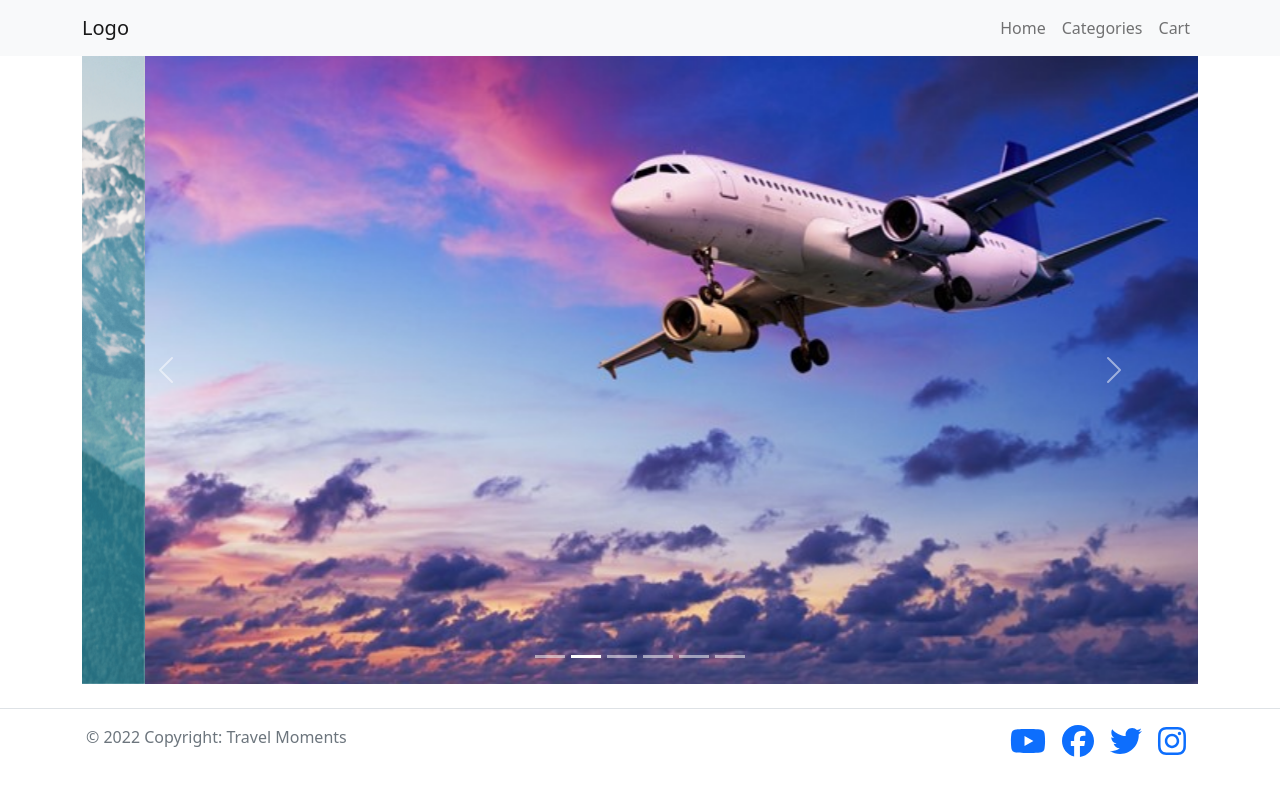
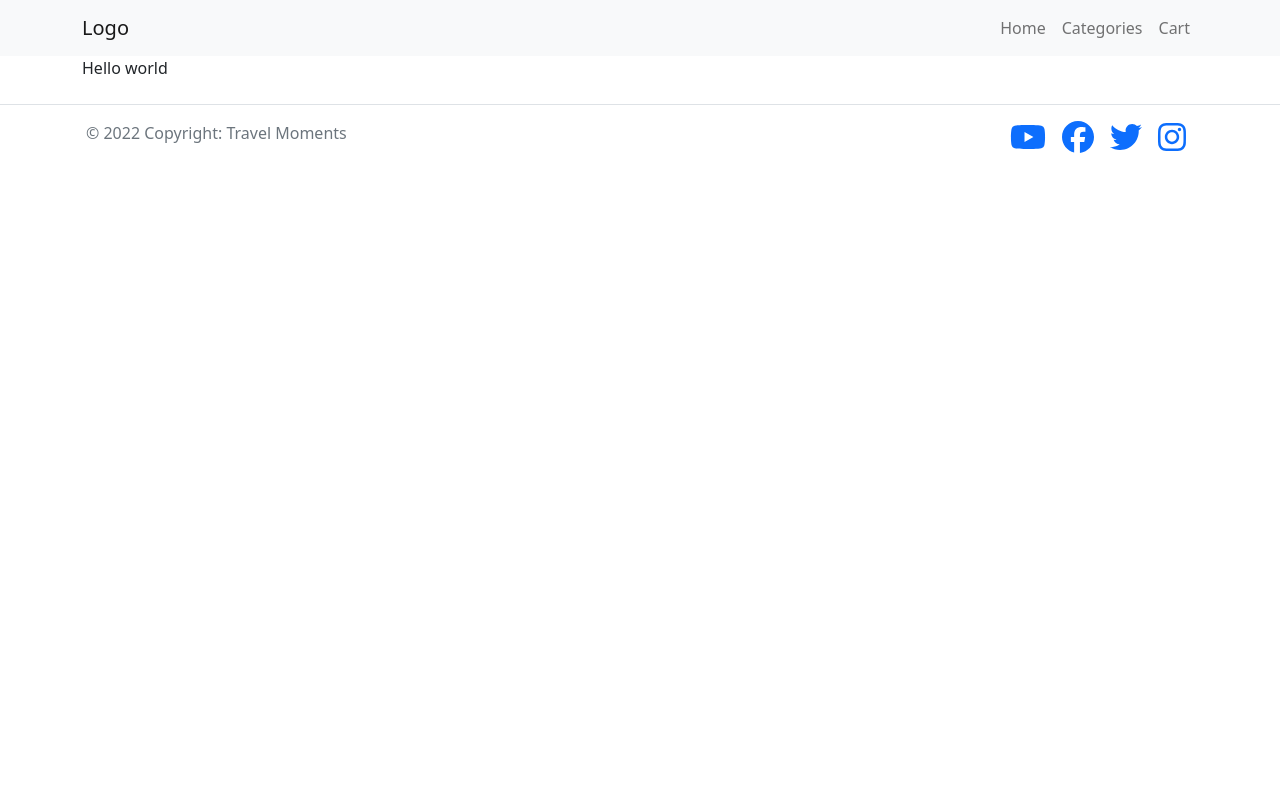
Before and after one commit to LauraStabulniece/hackathon-3, a React (Create React App) app: page /cart in a window 1280 px wide. Shown: the top 796 px of the page. Built offline with nearby package versions, Linux system fonts and the light colour scheme.

Commit message:
add pages

```diff
--- a/src/Components/Content.js
+++ b/src/Components/Content.js
@@ -1,10 +1,18 @@
-import Carousel from './Carousel'
+import { Route, Routes } from "react-router-dom";
+import Cart from "../Pages/Cart";
+import Categories from "../Pages/Categories";
+import Home from "../Pages/Home";
+
 function Content() {
     return (
-        <div>
-
-<Carousel></Carousel>
+        <div className="container">
+            <Routes>
+                <Route path="/" element={<Home />} />
+                <Route path="/categories" element={<Categories />} />
+                <Route path="/cart" element={<Cart/>} />
+            </Routes>
         </div>
     )
 }
+
 export default Content;
--- a/src/Components/Header.js
+++ b/src/Components/Header.js
@@ -26,7 +26,7 @@ function Header() {
                             <Link className="nav-link" to="/categories">Categories</Link>
                         </li>
                         <li className="nav-item">
-                            <Link className="nav-link" to="/cat">Cart</Link>
+                            <Link className="nav-link" to="/cart">Cart</Link>
                         </li>
                     </ul>
                 </div>
--- /dev/null
+++ b/src/Pages/Cart.js
@@ -0,0 +1,9 @@
+function Cart() {
+    return (
+        <div>
+Hello world
+        </div>
+    )
+}
+
+export default Cart;
--- /dev/null
+++ b/src/Pages/Categories.js
@@ -0,0 +1,8 @@
+function Categories() {
+    return (
+        <div>
+
+        </div>
+    )
+}
+export default Categories;
--- /dev/null
+++ b/src/Pages/Home.js
@@ -0,0 +1,11 @@
+import Carousel from "../Components/Carousel";
+
+function Home() {
+  return (
+    <div>
+      <Carousel />
+    </div>
+  );
+}
+
+export default Home;
```
